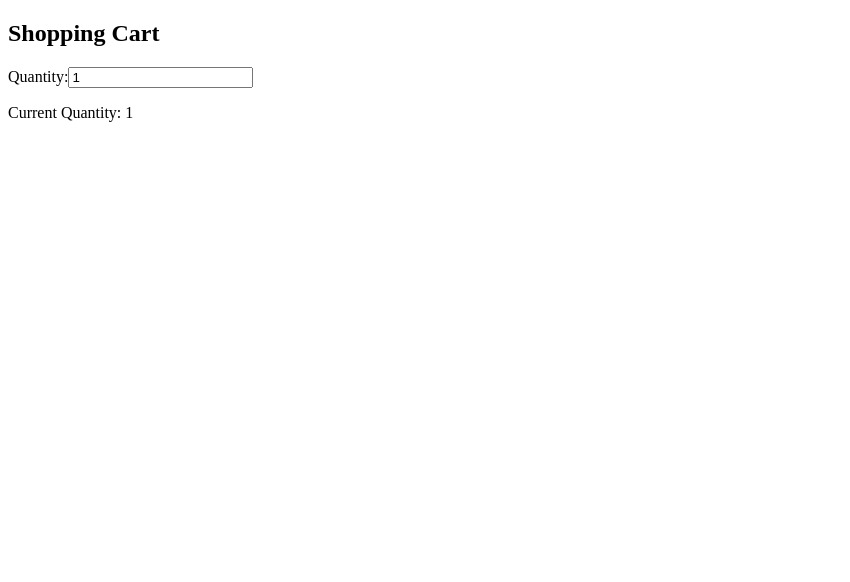
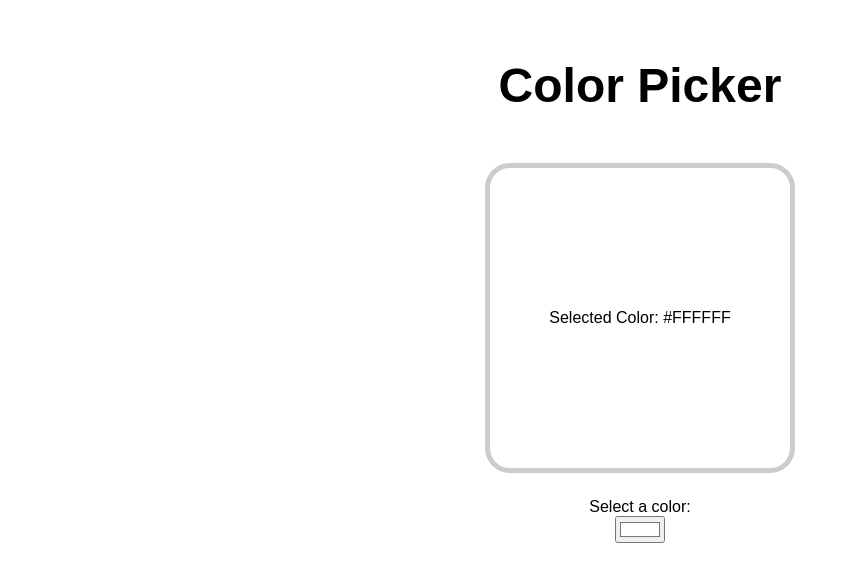
Before and after one commit to CGAJAY/bro-code-tut, a React (Vite) app: page / in a window 1280 px wide. Shown: the top 582 px of the page, without its empty margins (0-850 px from the left). Built offline with nearby package versions, Linux system fonts and the light colour scheme.

Commit message:
Made a color picker

```diff
--- a/src/App.jsx
+++ b/src/App.jsx
@@ -2,13 +2,14 @@
 // import List from "./List";
 // import UserGreeting from "./UserGreeting";
 // const titles = ["Dev ajay", "Dev Mark", "Dev Joyce"];
-import ShoppingCart from "./ShoppingCart";
-import Button from "./Button";
+// import ShoppingCart from "./ShoppingCart";
+// import Button from "./Button";
+import ColorPicker from "./ColorPicker";
 
 function App() {
 	return (
 		<>
-			<ShoppingCart />
+			<ColorPicker />
 		</>
 	);
 }
--- /dev/null
+++ b/src/ColorPicker.jsx
@@ -0,0 +1,30 @@
+import React, { useState } from "react";
+import "./color.css";
+
+const ColorPicker = () => {
+	const [color, setColor] = useState("#FFFFFF"); // Default color is white
+
+	// Function to handle color change
+	const handleColorChange = (e) => {
+		setColor(e.target.value);
+	};
+	return (
+		<div className="color-picker-container">
+			<h1>Color Picker</h1>
+			<div
+				className="color-display"
+				style={{ backgroundColor: color }}
+			>
+				<p>Selected Color: {color}</p>
+			</div>
+			<label>Select a color:</label>
+			<input
+				type="color"
+				value={color}
+				onChange={handleColorChange}
+			/>
+		</div>
+	);
+};
+
+export default ColorPicker;
--- /dev/null
+++ b/src/color.css
@@ -0,0 +1,23 @@
+body {
+	font-family: Arial, Helvetica, sans-serif;
+}
+.color-picker-container {
+	display: flex;
+	flex-direction: column;
+	align-items: center;
+}
+h1 {
+	margin: 50px;
+	font-size: 3rem;
+}
+.color-display {
+	width: 300px;
+	height: 300px;
+	display: flex;
+	justify-content: center;
+	align-items: center;
+	border: 5px solid hsl(0, 0%, 80%);
+	border-radius: 25px;
+	margin-bottom: 25px;
+	transition: 0.25s ease;
+}
```
